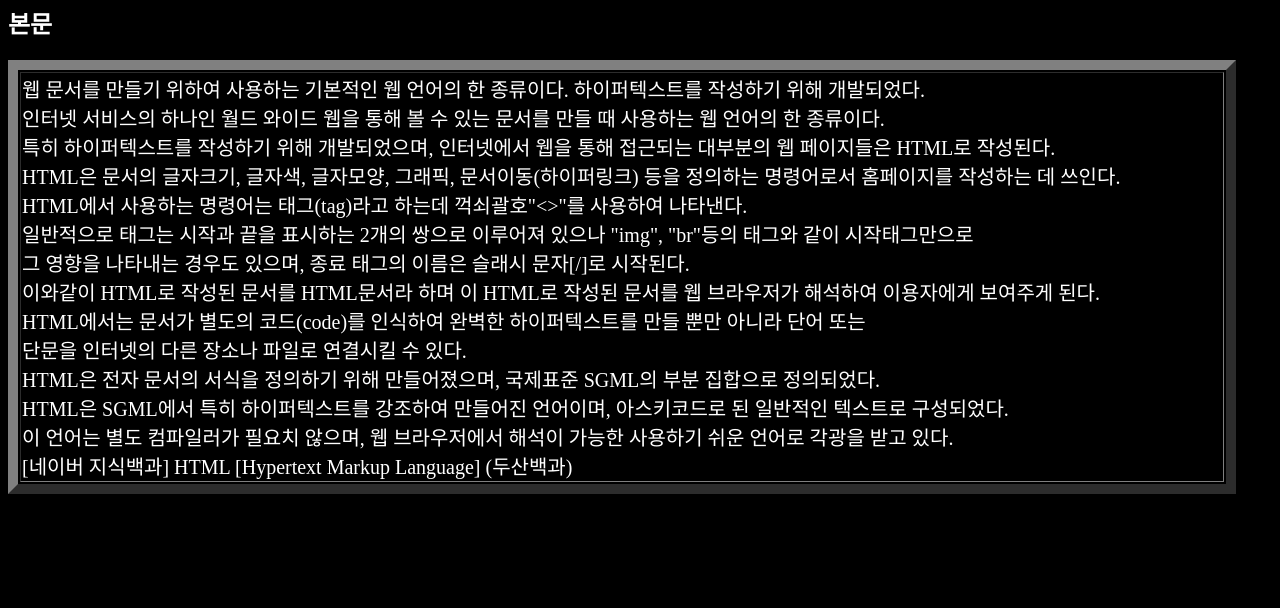
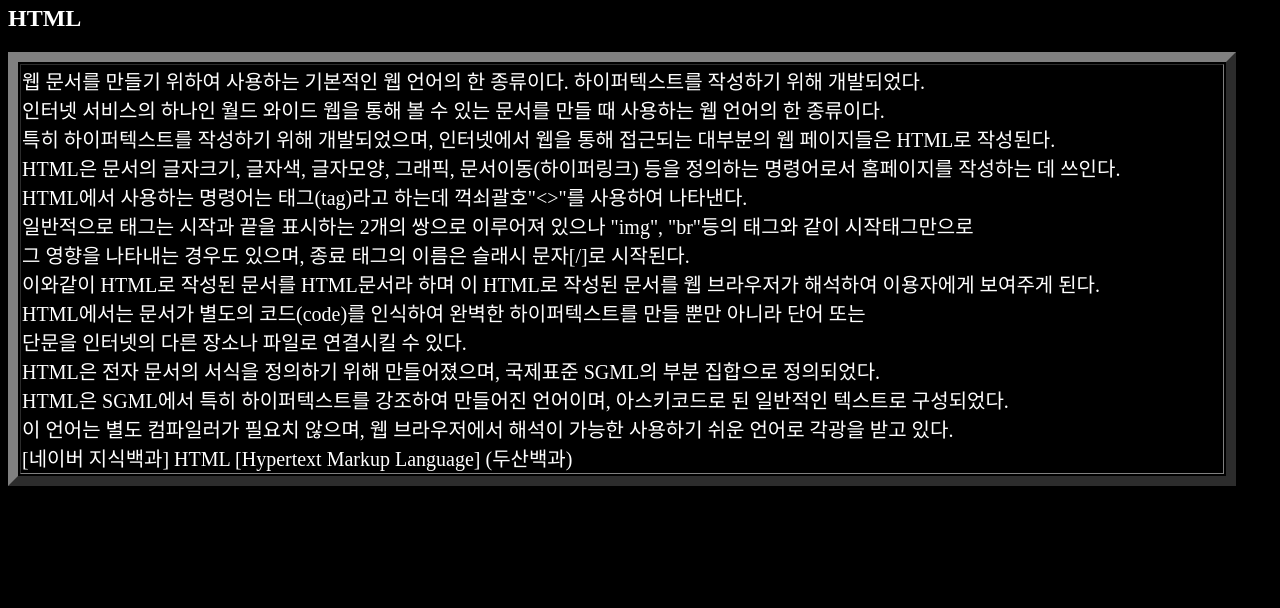
Before and after one commit to LEE-JONGHWAN/web1, a plain HTML site: page 1.html in a window 1280 px wide. Shown: the part 192-800 px from the top of the page. Drawn offline with Linux system fonts and the light colour scheme.

Commit message:
Add files via upload

```diff
--- a/1.html
+++ b/1.html
@@ -32,7 +32,7 @@
       <li><a href="2.html">CSS</a></li>
       <li><a href="3.html">JavaScript</a></li>
     </ol>
-   <h2>본문</h2>
+   <h2>HTML</h2>
       <table border="10">
         <tr>
       <td>
```
